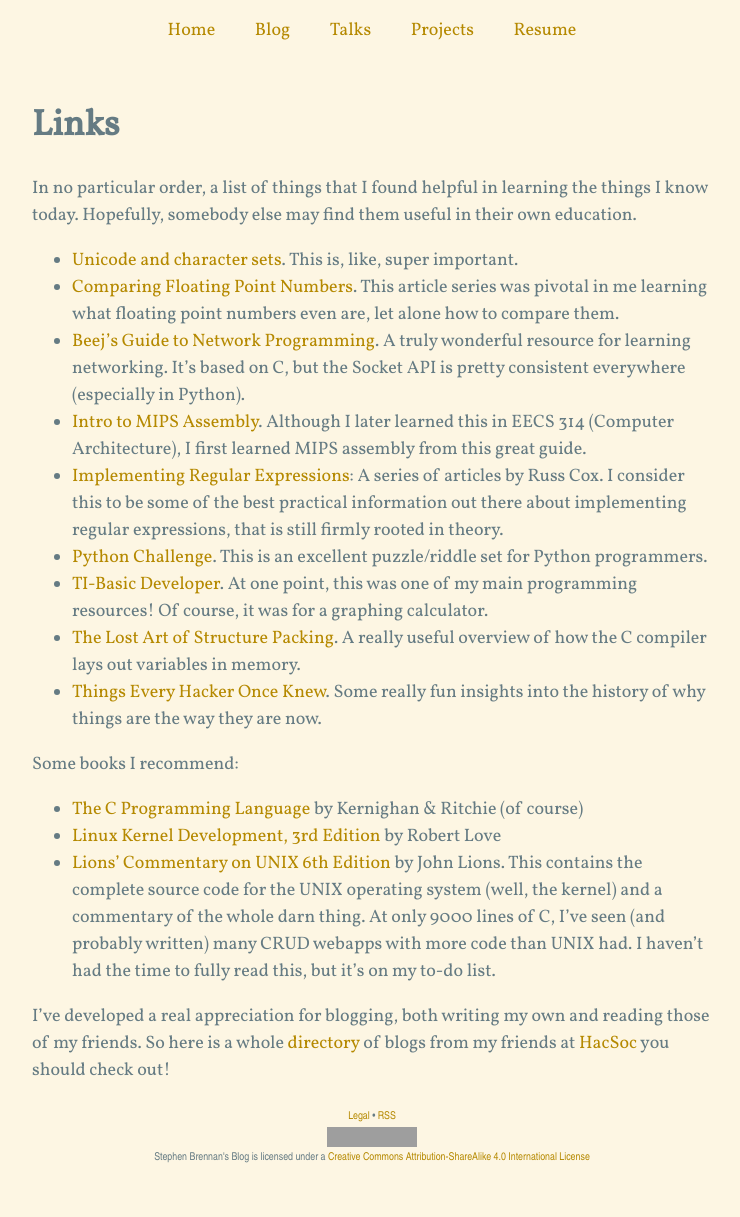
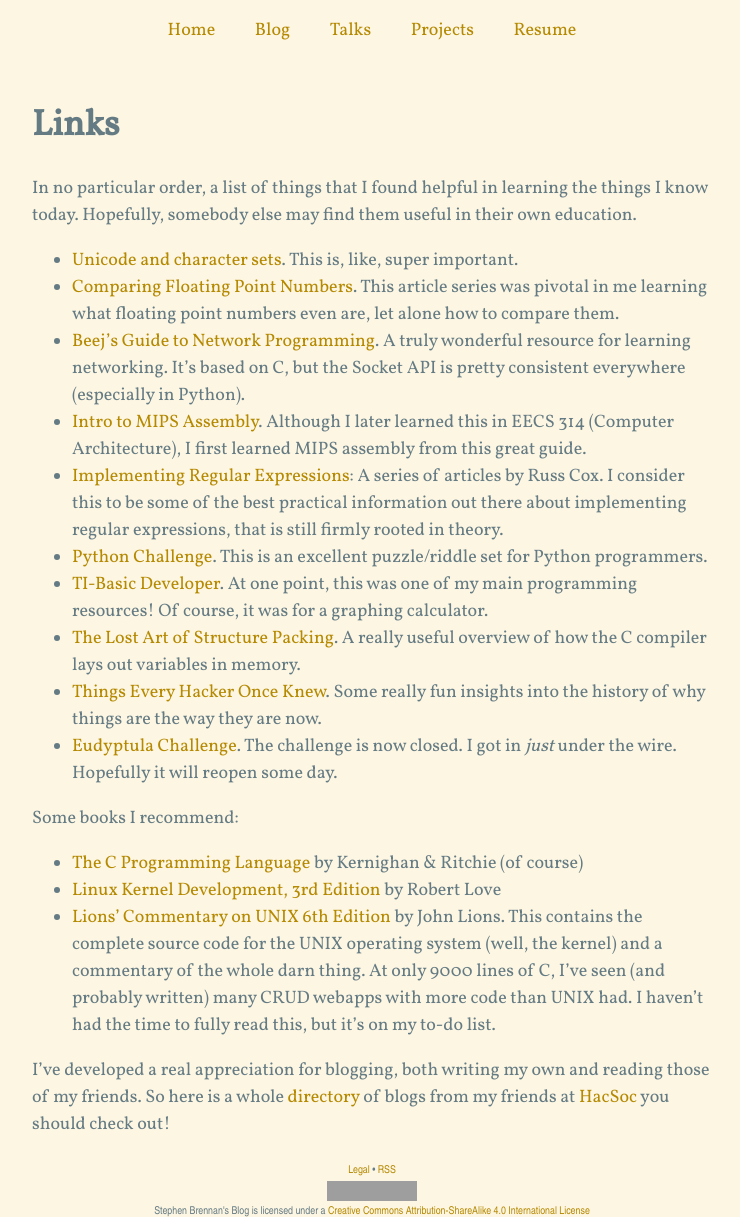
Before and after one commit to brenns10/brennan.io, a Jekyll site: the page built from links.md, in a window 1280 px wide. Shown: the whole page, without its empty margins (268-1008 px from the left). Built offline with Jekyll 4.4.1, drawn with Linux system fonts in a browser that asks for light colours; nearby versions of some CDN libraries; comment, search, counter and statistics services are not loaded; before the commit the page ends 1163 px from its top, so only the background shows below that; grey boxes are pictures that could not be loaded.

Commit message:
update now and links

```diff
--- a/links.md
+++ b/links.md
@@ -28,6 +28,8 @@ education.
   the C compiler lays out variables in memory.
 - [Things Every Hacker Once Knew][things]. Some really fun insights into the
   history of why things are the way they are now.
+- [Eudyptula Challenge][eudyptula]. The challenge is now closed. I got in *just*
+  under the wire. Hopefully it will reopen some day.
 
 [joel-unicode]: http://www.joelonsoftware.com/articles/Unicode.html
 [beej]: http://beej.us/guide/bgnet/
@@ -38,6 +40,7 @@ education.
 [regex]: https://swtch.com/~rsc/regexp/
 [struct]: http://www.catb.org/esr/structure-packing/
 [things]: http://www.catb.org/esr/faqs/things-every-hacker-once-knew/
+[eudyptula]: http://eudyptula-challenge.org
 
 Some books I recommend:
 
```
Also changed, not shown: now.md (+12 -5 lines).
